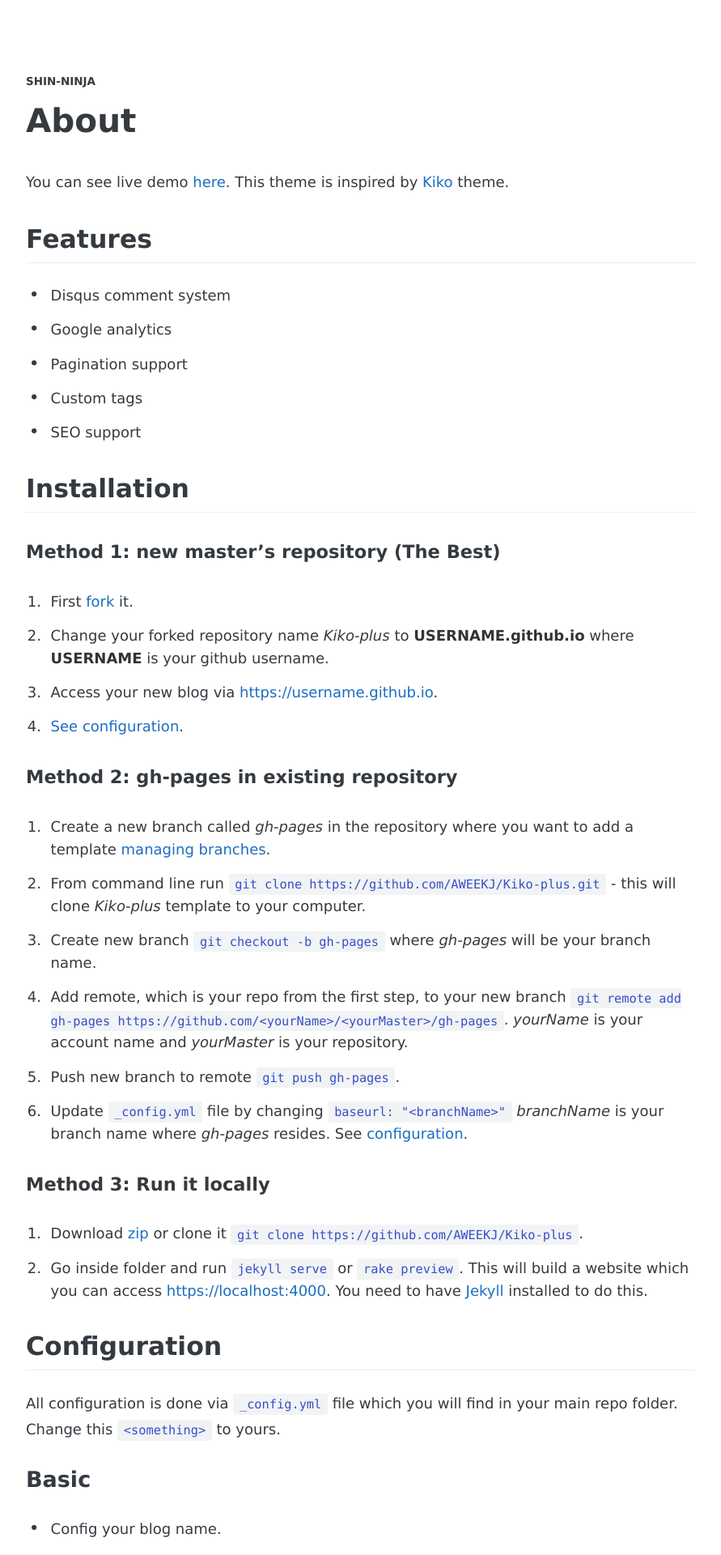
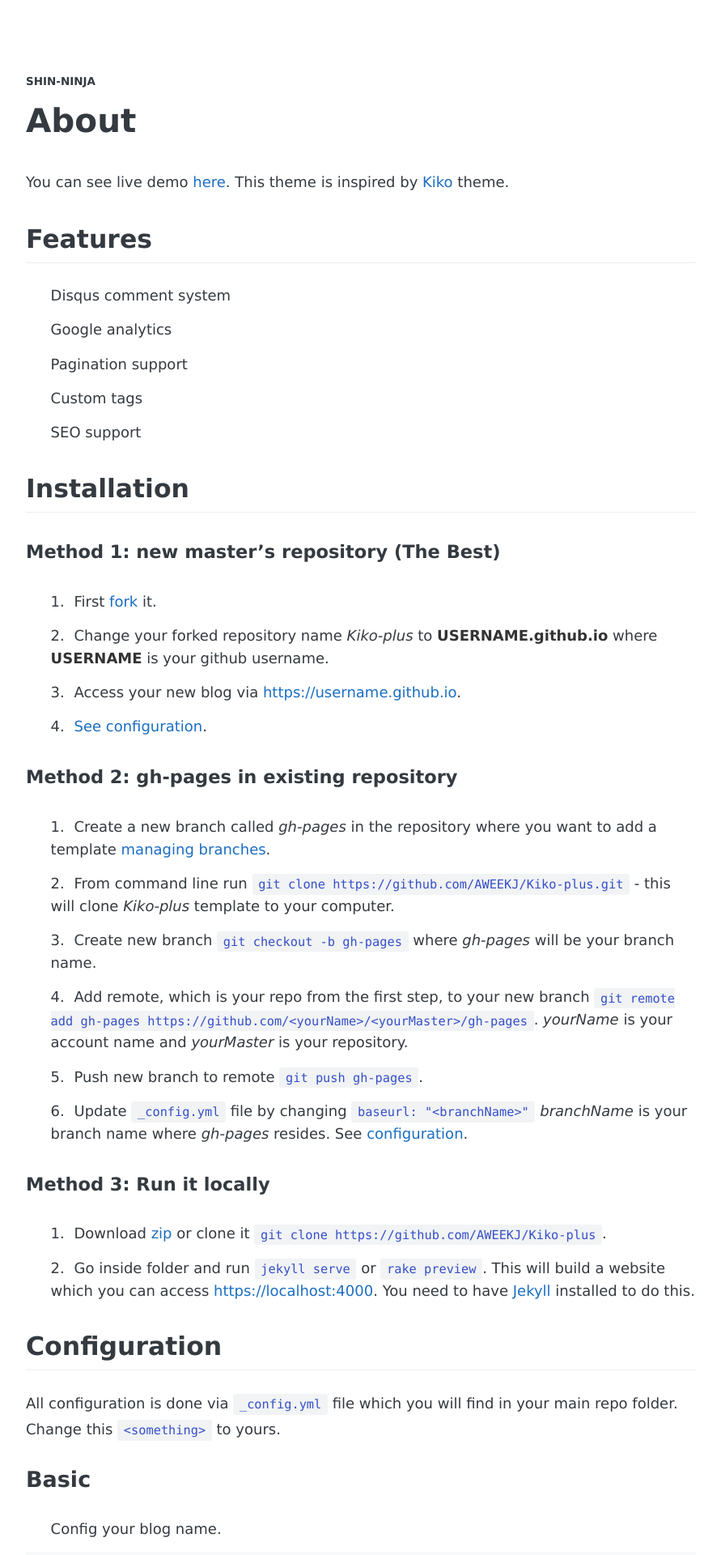
Before and after one commit to shinninja/shinninja.github.io, a Jekyll site: the page built from about.md, in a window 1280 px wide. Shown: the top 1920 px of the page at 81% size, without its empty margins (194-1085 px from the left). Built offline with Jekyll 4.4.1, drawn with Linux system fonts in a browser that asks for light colours; some web fonts are replaced.

Commit message:
profile modify

```diff
--- a/_sass/_site.scss
+++ b/_sass/_site.scss
@@ -381,12 +381,17 @@
 /*--------------
   Projects
   -------------- */
+  .project {
     .profile {
-    border-radius:6px;box-shadow:0 1px 2px rgba(0,0,0,0.07);-webkit-box-shadow:0 1px 2px rgba(0,0,0,0.07);
+      display:flex;flex-wrap:wrap;border-radius:6px;border:1px solid #eee;box-shadow:1px 1px 1px rgba(0,0,0,0.07);-webkit-box-shadow:1px 1px 1px rgba(0,0,0,0.07);
 
-    &-essentials .name {font-size:20px;font-weight:bold;color:#444;}
+      &-essentials {
+        flex:1;
 
-    &-info {padding:20px 30px;border-left:1px solid #eee;}
+        .name {font-size:20px;font-weight:bold;color:#444;}
+      }
+
+      &-info {flex:2;padding:20px 30px;border-left:1px solid #eee;}
 
       &-skills {
         dt {font-size:13px;font-weight:bold;text-transform:uppercase;color:#999;}
@@ -399,6 +404,7 @@
             &:first-child {margin-left:0;}
           }
           .logo {width:60px;height:60px;}
+        }
       }
     }
  }
--- a/_sass/_typography.scss
+++ b/_sass/_typography.scss
@@ -90,38 +90,39 @@
 //  Reset list
 ol,
 ul,
-dl {
-  margin: 0 0 1em;
+dl,
+li {
+  margin: 0;
   padding: 0;
   list-style: none;
   list-style-image: none;
 }
 
 //  Positioning Bullets
-ol,
-ul {
-  > li {
-    &:before {
-      position: absolute;
-      width: $li-bullets-width;
-      margin-left: -$li-bullets-width;
-      display: inline-block;
-      box-sizing: border-box;
-      text-align: right;
-    }
-  }
-}
+// ol,
+// ul {
+//   > li {
+//     &:before {
+//       position: absolute;
+//       width: $li-bullets-width;
+//       margin-left: -$li-bullets-width;
+//       display: inline-block;
+//       box-sizing: border-box;
+//       text-align: right;
+//     }
+//   }
+// }
 
 // Restyle <ul>
-ul {
-  > li:before {
-    content: "\2022";
-    padding-right: $ul-bullets-right-space;
-    font-family: $ul-bullets-font;
-    font-size: $ul-bullets-font-size;
-    line-height: $ul-bullets-font-line-height;
-  }
-}
+// ul {
+//   > li:before {
+//     content: "\2022";
+//     padding-right: $ul-bullets-right-space;
+//     font-family: $ul-bullets-font;
+//     font-size: $ul-bullets-font-size;
+//     line-height: $ul-bullets-font-line-height;
+//   }
+// }
 
 // Restyle <ol>
 ol {
@@ -161,29 +162,7 @@
   }
 }
 
-dt {
-  float: left;
-  width: $dt-width;
-  overflow: auto;
-  clear: left;
-  text-align: right;
-  white-space: nowrap;
-  font-weight: bold;
-  margin-bottom: $li-bottom-space;
 
-  @media (max-width: 38rem){
-    width: 120px;
-  }
-}
-
-dd {
-  margin-left: $dd-position;
-  margin-bottom: $li-bottom-space;
-
-  @media (max-width: 38rem){
-    margin-left: 140px;
-  }
-}
 
 /*--------------
 
--- a/projects/index.html
+++ b/projects/index.html
@@ -5,7 +5,7 @@
 <div class="project">
   <div class="profile">
     <div class="profile-essentials">
-      <picture></picture>
+      <picture><img src="/images/shinninja.jpg"></picture>
       <p class="name">Dahye Shin</p>
     </div>
 
```
Also changed, not shown: images/shinninja.jpg (added). Lines whose indentation alone changed are shown as unchanged.
